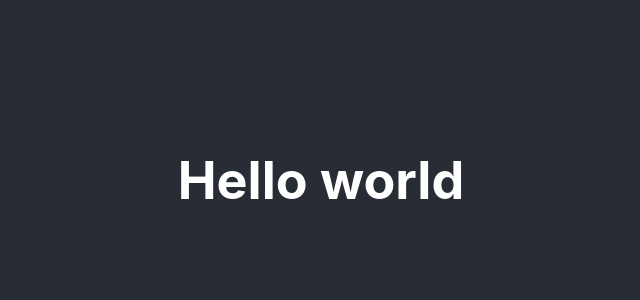
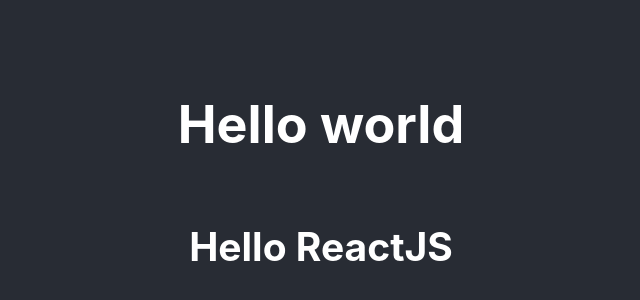
Before and after one commit to ThienPPham/fer202, a React (Create React App) app: page / in a window 1280 px wide. Shown: the part 220-520 px from the top of the page, without its empty margins (319-959 px from the left). Built offline with nearby package versions, Linux system fonts and the light colour scheme.

Commit message:
Hello react

```diff
--- a/src/App.js
+++ b/src/App.js
@@ -5,10 +5,10 @@
     <div className="App">
       <header className="App-header">
         <h1>Hello world</h1>
+        <h2>Hello ReactJS</h2>
       </header>
     </div>
   );
 }
-
 export default App;
 // xin chao
```
